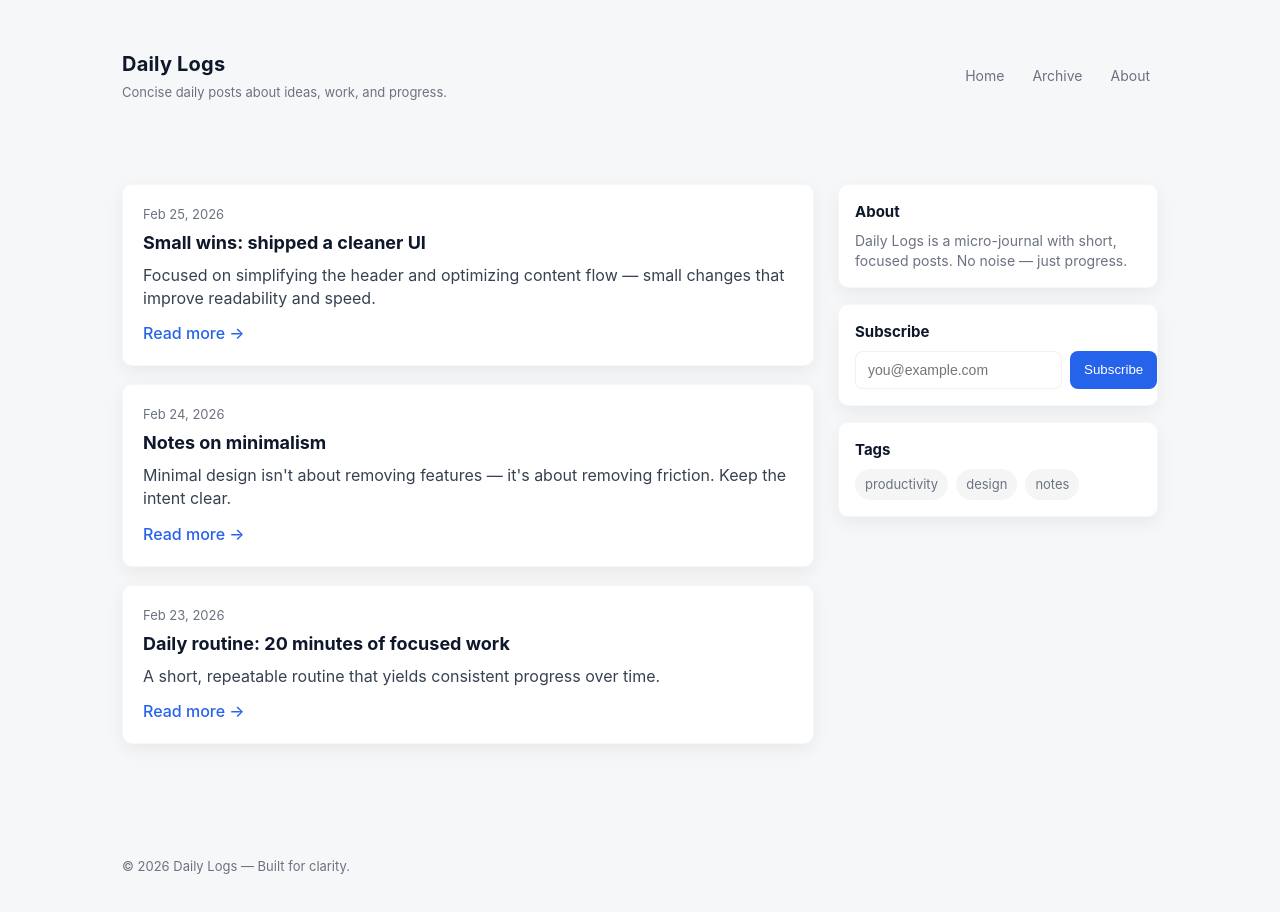
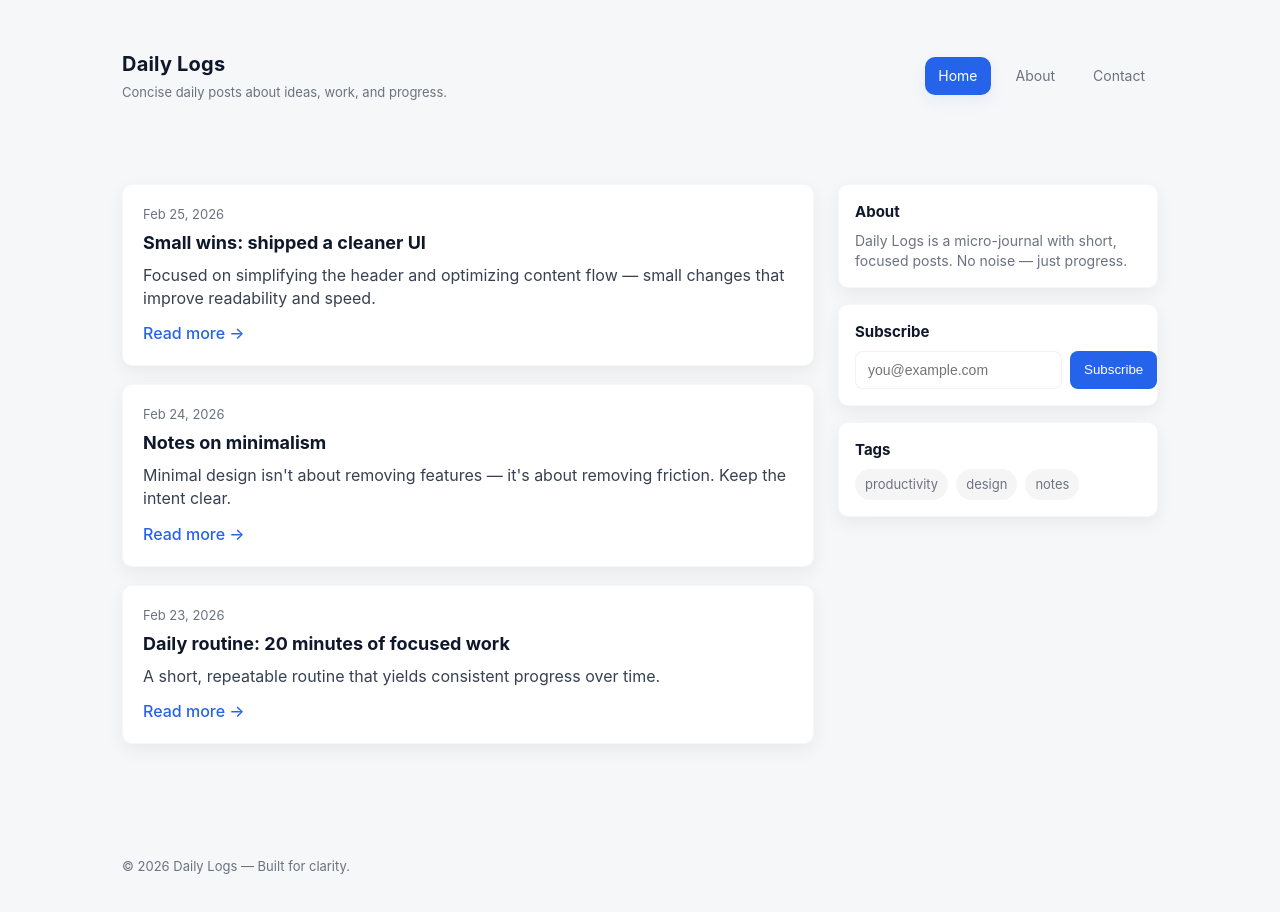
Before and after one commit to nikita-najardhane1202/website, a plain HTML site: page index.html in a window 1280 px wide. Drawn offline with Linux system fonts and the light colour scheme.

Commit message:
navbar added

```diff
--- a/index.html
+++ b/index.html
@@ -13,10 +13,10 @@
         <h1 class="site-title">Daily Logs</h1>
         <p class="site-desc">Concise daily posts about ideas, work, and progress.</p>
       </div>
-      <nav class="nav">
-        <a class="nav-link" href="#">Home</a>
-        <a class="nav-link" href="#">Archive</a>
-        <a class="nav-link" href="#">About</a>
+      <nav class="nav" aria-label="Main navigation">
+        <a class="nav-link nav-primary" href="index.html" aria-current="page">Home</a>
+        <a class="nav-link" href="about.html">About</a>
+        <a class="nav-link" href="contact.html">Contact</a>
       </nav>
     </div>
   </header>
--- a/style.css
+++ b/style.css
@@ -30,9 +30,12 @@ body{
 .site-title{margin:0;font-size:20px;letter-spacing:0.2px}
 .site-desc{margin:4px 0 0;color:var(--muted);font-size:13px}
 
-.nav{display:flex;gap:12px}
-.nav-link{color:var(--muted);text-decoration:none;padding:8px;border-radius:8px;font-size:14px}
-.nav-link:hover{color:var(--accent-2);background:rgba(37,99,235,0.06)}
+.nav{display:flex;gap:12px;align-items:center}
+.nav-link{display:inline-flex;align-items:center;gap:8px;color:var(--muted);text-decoration:none;padding:8px 12px;border-radius:10px;font-size:14px;border:1px solid transparent;transition:all 160ms ease}
+.nav-link:hover{color:var(--accent-2);background:rgba(37,99,235,0.06);border-color:rgba(37,99,235,0.06)}
+.nav-link:focus-visible{outline:3px solid rgba(37,99,235,0.14);outline-offset:3px}
+.nav-link.nav-primary{background:var(--accent-2);color:#fff;border-color:rgba(37,99,235,0.12);box-shadow:0 6px 16px rgba(37,99,235,0.08)}
+.nav-link.nav-primary:hover{filter:brightness(0.98)}
 
 .layout{display:grid;grid-template-columns:1fr 320px;gap:var(--gap);padding-bottom:40px}
 
```
